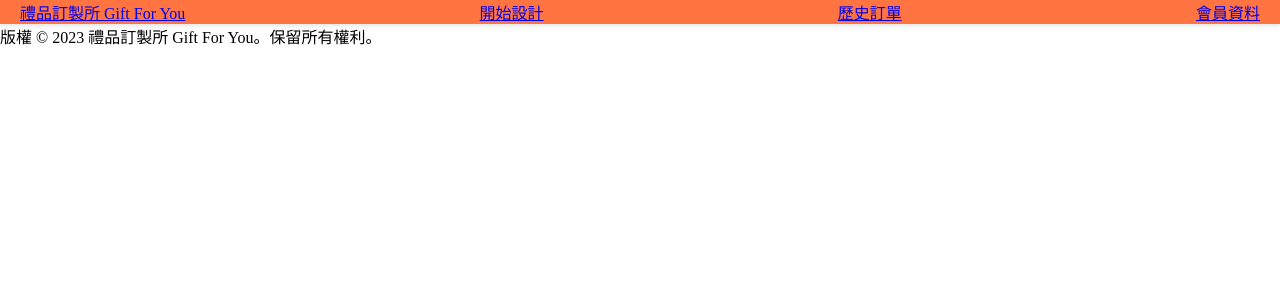
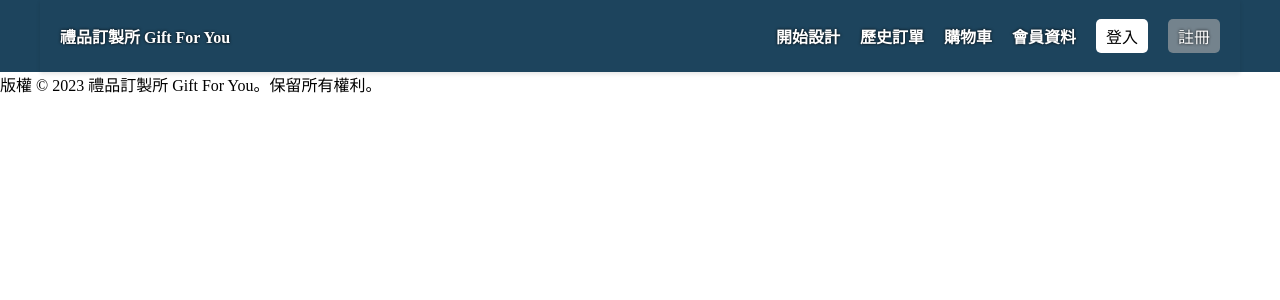
Before and after one commit to ywyang236/gift-for-you, a Next.js app: page / in a window 1280 px wide. Shown: the top 300 px of the page. Built offline with nearby package versions, Linux system fonts and the light colour scheme.

Commit message:
Update Navbar styling and add new buttons.

```diff
--- a/src/components/Navbar/Navbar.module.css
+++ b/src/components/Navbar/Navbar.module.css
@@ -1,10 +1,81 @@
-/* components/Navbar/Navbar.css */
+/* components/Navbar/Navbar.module.css */
+.main {
+    background: #1D445D;
+    display: flex;
+    justify-content: center;
+    align-items: center;
+}
+
 .container {
+    max-width: 1200px;
+    width: 100%;
     display: flex;
     justify-content: space-between;
     align-items: center;
-    background: #ff7441;
-    color: rgb(199, 199, 199);
     padding: 0 20px;
+    height: 72px;
     box-shadow: 0 2px 4px rgba(0, 0, 0, 0.1);
+    font-size: 16px;
 }
+
+.leftContainer {
+    text-decoration: none;
+    color: white;
+    text-shadow: 0 0 3px rgb(0, 0, 0);
+    font-weight: bold;
+    transition: color 0.3s;
+    cursor: pointer;
+    display: flex;
+    align-items: center;
+}
+
+.rightContainer {
+    display: flex;
+    align-items: center;
+}
+
+
+.rightContainerText {
+    text-decoration: none;
+    color: white;
+    text-shadow: 0 0 3px rgb(0, 0, 0);
+    font-weight: bold;
+    transition: color 0.3s;
+    cursor: pointer;
+    margin-left: 20px;
+}
+
+.rightContainerText:hover {
+    color: #37B2D6;
+}
+
+.login {
+    text-decoration: none;
+    color: black;
+    background-color: white;
+    border-radius: 5px;
+    margin-left: 20px;
+    padding: 5px 10px;
+    cursor: pointer;
+}
+
+.login:hover {
+    background-color: #37B2D6;
+    color: white;
+    text-shadow: 0 0 3px rgb(0, 0, 0);
+}
+
+.register {
+    text-decoration: none;
+    background-color: #74838D;
+    border-radius: 5px;
+    color: white;
+    text-shadow: 0 0 3px rgb(0, 0, 0);
+    margin-left: 20px;
+    padding: 5px 10px;
+    cursor: pointer;
+}
+
+.register:hover {
+    background-color: #37B2D6;
+}
--- a/src/components/Navbar/Navbar.tsx
+++ b/src/components/Navbar/Navbar.tsx
@@ -4,13 +4,20 @@ import Link from 'next/link';
 import NavbarCSS from './Navbar.module.css';
 
 const Navbar: React.FC = () => (
-    <nav className={NavbarCSS.container}>
-        <span>
-            <Link href='/'>禮品訂製所 Gift For You</Link>
-        </span>
-        <Link href='/start-design'>開始設計</Link>
-        <Link href='/order-information'>歷史訂單</Link>
-        <Link href='/member-information'>會員資料</Link>
+    <nav className={NavbarCSS.main}>
+        <div className={NavbarCSS.container}>
+            <div className={NavbarCSS.leftContainer}>
+                <Link href='/' className={NavbarCSS.leftContainer}>禮品訂製所 Gift For You</Link>
+            </div>
+            <div className={NavbarCSS.rightContainer}>
+                <Link href='/start-design' className={NavbarCSS.rightContainerText}>開始設計</Link>
+                <Link href='/order-information' className={NavbarCSS.rightContainerText}>歷史訂單</Link>
+                <Link href='/cart' className={NavbarCSS.rightContainerText}>購物車</Link>
+                <Link href='/member-information' className={NavbarCSS.rightContainerText}>會員資料</Link>
+                <span className={NavbarCSS.login}>登入</span>
+                <span className={NavbarCSS.register}>註冊</span>
+            </div>
+        </div>
     </nav>
 );
 
```
